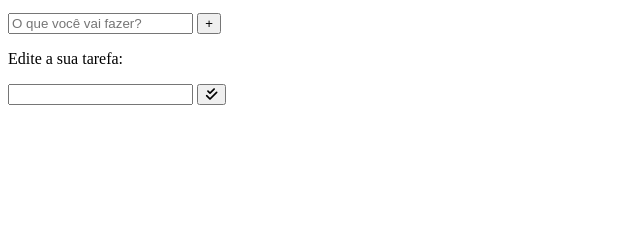
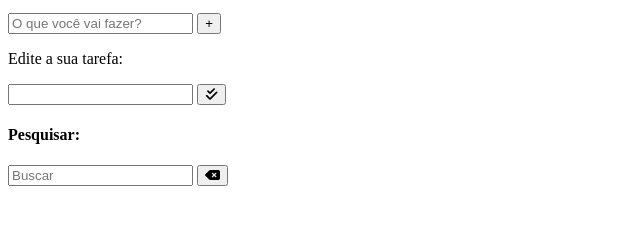
Before and after one commit to luadechiclete/to-do-html-css-js, a plain HTML site: page index.html in a window 1280 px wide. Shown: the part 101-326 px from the top of the page, without its empty margins (0-640 px from the left). Drawn offline with Linux system fonts and the light colour scheme; files that its build step writes are made by us from their sources.

Commit message:
tentativa de estudar hoje fracassada, sorry.

```diff
--- a/index.html
+++ b/index.html
@@ -32,6 +32,17 @@
                 </button>
             </div>
         </form>
+        <div id="toolbar">
+            <div id="search">
+                <h4>Pesquisar:</h4>
+                <form>
+                    <input type="text" id="search-input" placeholder="Buscar">
+                    <button id="erase-button">
+                        <i class="fa-solid fa-delete-left"></i>
+                    </button>
+                </form>
+            </div>
+        </div>
     </div>
 </body>
 </html>
```
